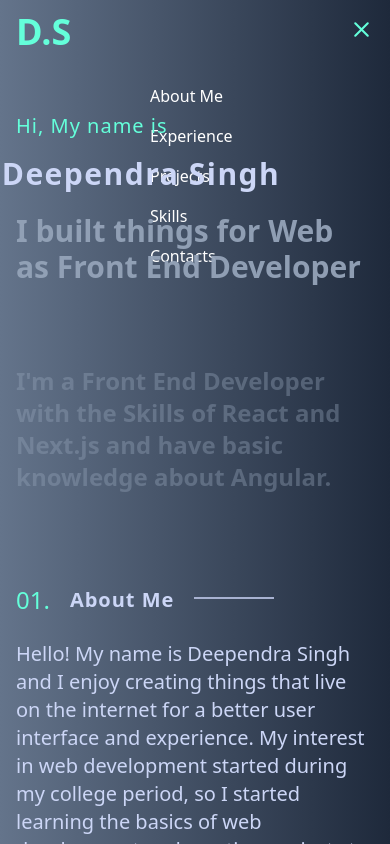
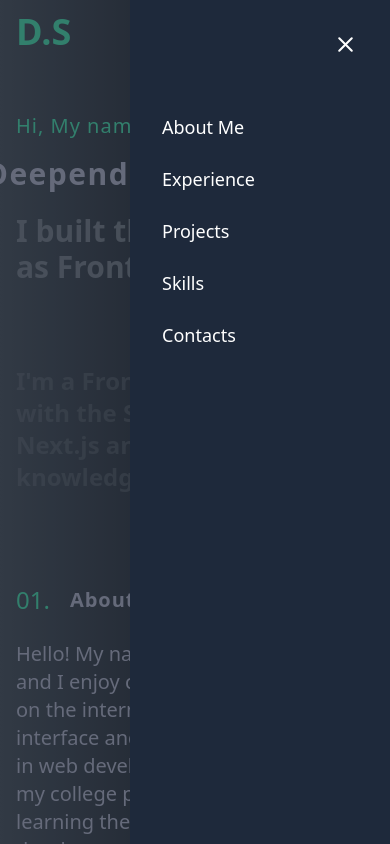
Before and after one commit to deependrasingh002/deependra-singh, a React (Vite) app: page / in a window 390 px wide. Both pictures are taken after a click on the button 361 px from the left and 29 px from the top of the page. Shown: the top 844 px of the page. Built offline with nearby package versions, Linux system fonts and the light colour scheme; a web font is replaced by a local one.

Commit message:
fix nav for mobile

```diff
--- a/src/App.jsx
+++ b/src/App.jsx
@@ -1,6 +1,7 @@
 import { useEffect, useState, useRef } from 'react';
 import LandingComponent from './components/LandingComponent';
 import { gsap } from 'gsap';
+import Home from './components/Home';
 
 
 const App = () => {
@@ -47,7 +48,7 @@ const App = () => {
   return (
     <>
 
-        <div className='min-h-screen  container mx-auto'>
+        <div className='min-h-screen w-full '>
         <LandingComponent />
 
         </div>
--- a/src/components/HeroSection.jsx
+++ b/src/components/HeroSection.jsx
@@ -30,7 +30,7 @@ useEffect(()=>{
             <div className="flex  items-center md:items-start flex-col  gap-y-4">
                 <h1 className="space-x-10 text-xl  md:text-2xl w-full text-primary tracking-wider">Hi, My name is </h1>
                 <h1 className="text-3xl md:text-6xl font-bold tracking-wider text-secondary flex items-end gap-x-3">
-                    <span className="mr-24 md:mr-0 whitespace-nowrap">Deependra Singh</span>
+                    <span className="mr-32 md:mr-0 whitespace-nowrap">Deependra Singh</span>
                     <span className="block md:w-2 md:h-2 bg-secondary rounded-full mb-2"></span>
                 </h1>
                 <h1 className="text-3xl md:text-6xl font-bold text-slate-400 flex items-end gap-x-3 ">
--- a/src/components/Home.jsx
+++ b/src/components/Home.jsx
@@ -1,43 +1,92 @@
-import  { useState, useEffect } from "react";
+import { useState, useEffect } from "react";
 import { Github, Instagram, Linkedin, Menu, Twitter, X } from "lucide-react";
-
 import gsap from "gsap";
 import HeroSection from "./HeroSection";
 import About from "./About";
 import Experience from "./Experience";
 
-
 function Home() {
   const [isMenuOpen, setIsMenuOpen] = useState(false);
-
 
   const navLinks = [
     { id: 1, name: "About Me" },
     { id: 2, name: "Experience" },
     { id: 3, name: "Projects" },
     { id: 4, name: "Skills" },
-    { id: 5, name: "Contacts" }
+    { id: 5, name: "Contacts" },
   ];
 
   useEffect(() => {
     if (isMenuOpen) {
-        // Animate the menu when it opens
+      // Mobile Menu Animation (Slide from Right)
       gsap.fromTo(
-         'nav',
+        ".mobile-menu",
         { x: "100%", opacity: 0 },
-          { x: "0%", opacity: 1, duration: 0.6, ease: 'power2.out' }
+        { x: "0%", opacity: 1, duration: 0.6, ease: "power2.out" }
       );
+
+      // Overlay Animation (Fade in)
+      gsap.fromTo(
+        ".overlay",
+        { opacity: 0 },
+        { opacity: 1, duration: 0.5, ease: "power2.out" }
+      );
+
+      // Close Button Animation (Fade in)
+      gsap.fromTo(
+        ".close-btn",
+        { opacity: 0, x: 50 },
+        { opacity: 1, x: 0, duration: 0.4, ease: "power2.out" }
+      );
+
+      // Staggered Animation for Nav Links
+      gsap.fromTo(
+        ".mobile-menu ul li",
+        { opacity: 0, y: -30 },
+        { opacity: 1, y: 0, duration: 0.5, stagger: 0.1, ease: "power2.out" }
+      );
+    } else {
+      // Close Mobile Menu (Slide to Right)
+      gsap.to(".mobile-menu", { x: "100%", opacity: 0, duration: 0.6, ease: "power2.in" });
+
+      // Fade Out Overlay
+      gsap.to(".overlay", { opacity: 0, duration: 0.3 });
+
+      // Close Button Animation (Slide to Right)
+      gsap.to(".close-btn", { opacity: 0, x: -50, duration: 0.3 });
+
+      // Hide Nav Links (Reset opacity and position)
+      gsap.to(".mobile-menu ul li", { opacity: 0, y: -30, duration: 0.3 });
     }
+
+    // Desktop Animation Timeline (unchanged)
     const timeline = gsap.timeline();
     timeline
-      .fromTo(".logo", { y: -50, opacity: 0 }, { y: 0, opacity: 1, duration: 0.8 })
-      .fromTo(".navLinkUL .navLinkLI", { y: -100, opacity: 0 }, { y: 0, opacity: 1, duration: 1.2, stagger: 0.4 })
-      .fromTo(".resume-btn", { y: -50, opacity: 0 }, { y: 0, opacity: 1, duration: 0.8 }, "-=0.5")
-      .fromTo("aside", { y: 50, opacity: 0 }, { y: 0, opacity: 1, duration: 1 });
+      .fromTo(
+        ".logo",
+        { y: -50, opacity: 0 },
+        { y: 0, opacity: 1, duration: 0.8 }
+      )
+      .fromTo(
+        ".navLinkUL .navLinkLI",
+        { y: -100, opacity: 0 },
+        { y: 0, opacity: 1, duration: 1.5, stagger: 0.3, ease: "power2.out" }
+      )
+      .fromTo(
+        ".resume-btn",
+        { y: -50, opacity: 0 },
+        { y: 0, opacity: 1, duration: 0.8 },
+        "-=0.5"
+      )
+      .fromTo(
+        "aside",
+        { y: 50, opacity: 0 },
+        { y: 0, opacity: 1, duration: 1 }
+      );
   }, [isMenuOpen]);
 
   return (
-    <main className="bg-gradient-to-r from-slate-500 to-slate-800 min-h-screen">
+    <main className="bg-gradient-to-r from-slate-500 to-slate-800 min-h-screen relative">
       <header className="flex items-center justify-between mx-4 py-3 md:mx-20 md:py-3">
         {/* Logo */}
         <div className="text-4xl logo text-primary font-extrabold">D.S</div>
@@ -45,7 +94,11 @@ function Home() {
         {/* Hamburger menu for mobile */}
         <div className="lg:hidden">
           <button onClick={() => setIsMenuOpen(!isMenuOpen)}>
-            {isMenuOpen ? <X size={25} className="text-primary"/> : <Menu size={25} className="text-primary"/>}
+            {isMenuOpen ? (
+              <X size={25} className="text-primary" />
+            ) : (
+              <Menu size={25} className="text-primary" />
+            )}
           </button>
         </div>
 
@@ -57,46 +110,49 @@ function Home() {
                 className="navLinkLI flex items-end gap-1 justify-between hover:text-white hover:cursor-pointer relative cursor-pointer transition-all ease-in-out before:transition-[width] before:ease-in-out before:duration-700 before:absolute before:bg-primary before:origin-center before:h-[1px] before:w-0 hover:before:w-[50%] before:bottom-0 before:left-[50%] after:transition-[width] after:ease-in-out after:duration-700 after:absolute after:bg-primary after:origin-center after:h-[1px] after:w-0 hover:after:w-[50%] after:bottom-0 after:right-[50%]"
                 key={nav.name}
               >
-                <span className=" text-primary">0{nav.id} .</span>
+                <span className="text-primary">0{nav.id} .</span>
                 <span className="text-secondary hover:text-primary transform duration-75 ">
                   {nav.name}
                 </span>
               </li>
             ))}
           </ul>
-          <div>
           <button className="cursor-pointer resume-btn transition-all bg-slate-500 text-primary px-5 py-1 rounded-md border-b-[4px] hover:brightness-110 hover:-translate-y-[1px] hover:border-b-[6px] active:border-b-[2px] active:brightness-90 active:translate-y-[2px] border-primary">
             Resume
           </button>
-          </div>
         </nav>
+      </header>
 
-        {/* Mobile Navigation */}
+      {/* Mobile Full-Screen Overlay */}
       {isMenuOpen && (
-          <nav className="absolute top-16 rounded-sm right-0 w-2/3  p-5 lg:hidden "
+        <div className="overlay fixed inset-0 bg-black bg-opacity-50 z-40" />
+      )}
 
+      {/* Mobile Full-Screen Navigation */}
+      {isMenuOpen && (
+        <div className="mobile-menu fixed top-0 right-0 h-full w-2/3 bg-slate-800 p-8 flex flex-col gap-8 z-50">
+          <button
+            onClick={() => setIsMenuOpen(false)}
+            className="close-btn self-end text-white"
           >
-            <ul className="flex flex-col gap-4">
+            <X size={25} />
+          </button>
+          <ul className="flex flex-col gap-6 mt-6">
             {navLinks.map((nav) => (
               <li
                 key={nav.id}
-                  className="text-white hover:text-primary cursor-pointer transition-colors"
+                className="text-white text-lg cursor-pointer transition-colors flex items-end gap-1 justify-between hover:text-primary hover:cursor-pointer relative ease-in-out before:transition-[width] before:ease-in-out before:duration-700 before:absolute before:bg-primary before:origin-center before:h-[1px] before:w-0 hover:before:w-[1%] before:bottom-0 before:left-[50%] after:transition-[width] after:ease-in-out after:duration-700 after:absolute after:bg-primary after:origin-center after:h-[1px] after:w-0 hover:after:w-[50%] after:bottom-0 after:right-[50%]"
               >
                 {nav.name}
               </li>
             ))}
           </ul>
-            <div>
-            <button className="cursor-pointer resume-btn transition-all bg-slate-500 text-primary px-5 py-1 rounded-md border-b-[4px] hover:brightness-110 hover:-translate-y-[1px] hover:border-b-[6px] active:border-b-[2px] active:brightness-90 active:translate-y-[2px] border-primary">
-              Resume
-            </button>
+
         </div>
-          </nav>
       )}
-      </header>
 
       {/* Left Sidebar */}
-      <aside className=" md:bottom-0 md:left-20 md:py-3 hidden md:fixed md:block">
+      <aside className="md:bottom-0 md:left-20 md:py-3 hidden md:fixed md:block">
         <div className="flex flex-col gap-5">
           <Github className="text-secondaryLight hover:text-primary hover:cursor-pointer transform hover:-translate-y-1 duration-200 ease-linear" size={20} />
           <Instagram className="text-secondaryLight hover:text-primary hover:cursor-pointer transform hover:-translate-y-1 duration-200 ease-linear" size={20} />
@@ -118,7 +174,7 @@ function Home() {
 
       <HeroSection />
       <About />
-      <Experience/>
+      <Experience />
     </main>
   );
 }
--- /dev/null
+++ b/src/components/Projects.jsx
@@ -0,0 +1,9 @@
+import React from 'react'
+
+function Projects() {
+  return (
+    <div>Projects</div>
+  )
+}
+
+export default Projects
--- a/src/index.css
+++ b/src/index.css
@@ -38,6 +38,12 @@
 
   scrollbar-color: #64ffda #495670;
 }
+
+.navLinkLI {
+  will-change: transform;
+}
+
+
 .wave {
   animation-name: wave-animation;  /* Refers to the name of your @keyframes element below */
   animation-duration: 2.5s;        /* Change to speed up or slow down */
```
Lines whose indentation alone changed are shown as unchanged.
